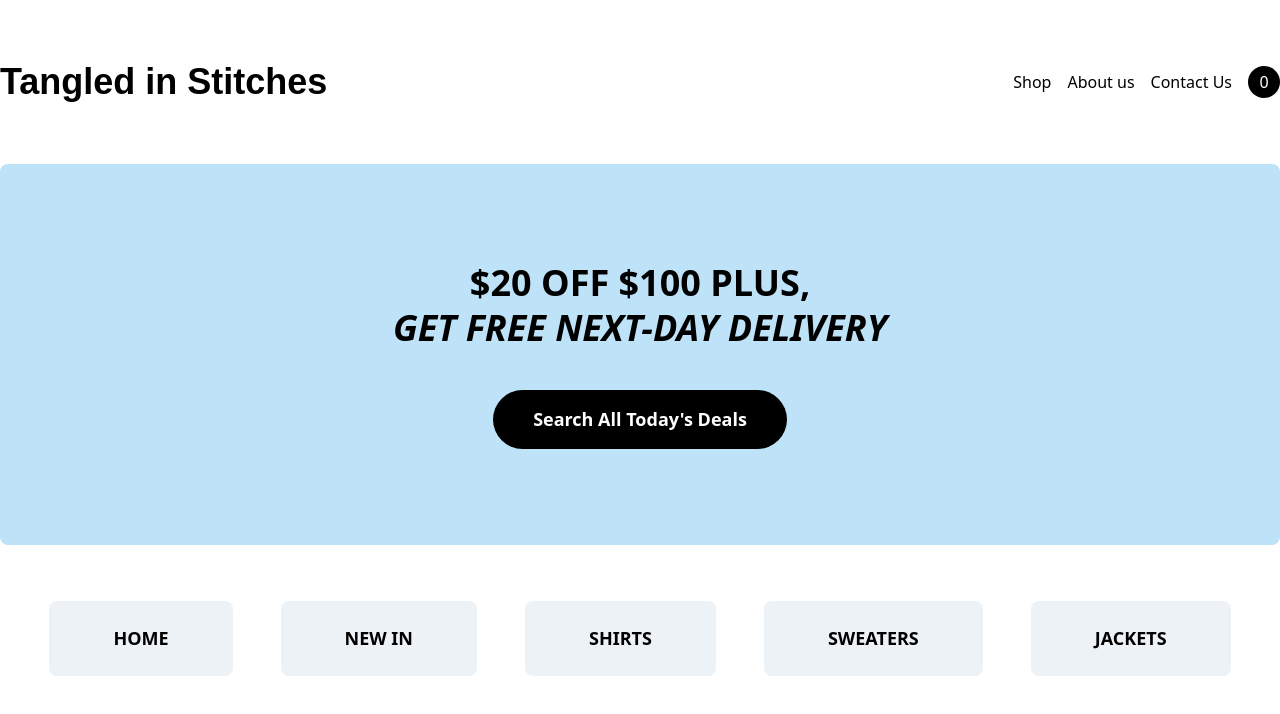
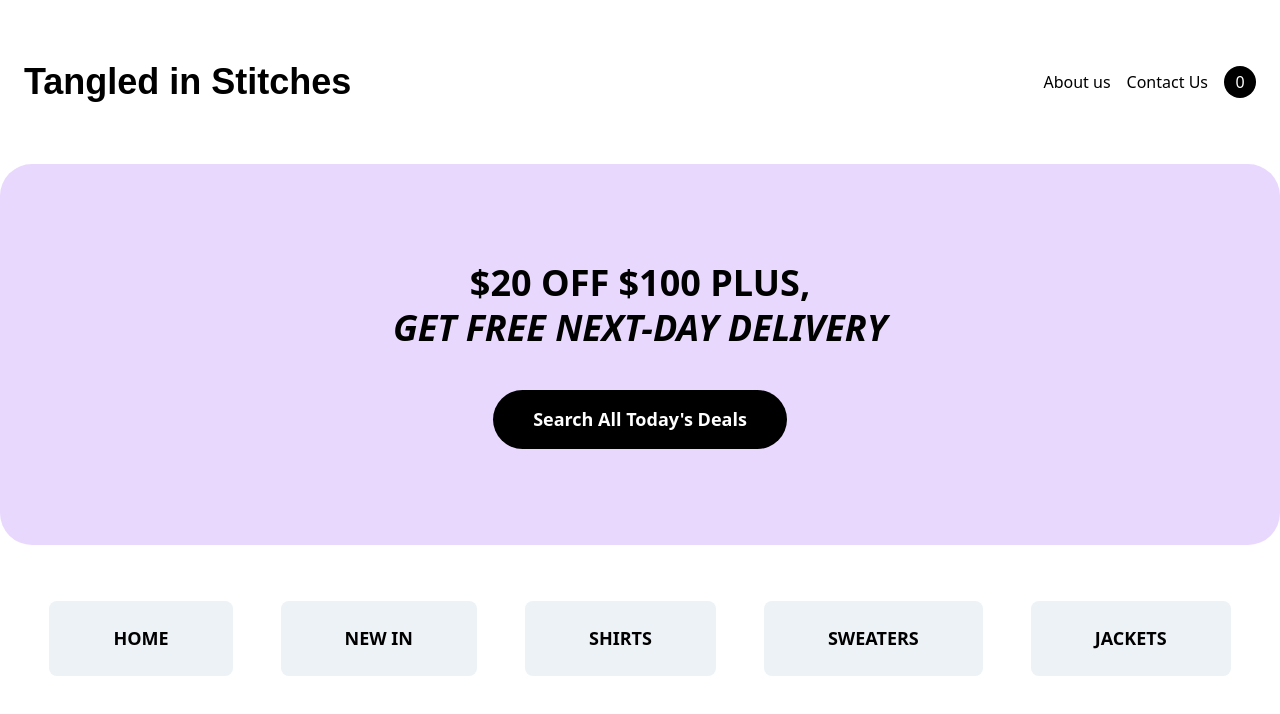
Before and after one commit to maxhuebler/tangled-in-stitches, a Next.js app: page / in a window 1280 px wide. Shown: the top 714 px of the page. Built offline with nearby package versions, Linux system fonts and the light colour scheme.

Commit message:
Add custom border-radius

```diff
--- a/components/Navigation.tsx
+++ b/components/Navigation.tsx
@@ -1,20 +1,10 @@
-import Head from 'next/head'
 import Link from 'next/link'
 
 export default ({ children }) => {
   return (
     <>
-      <Head>
-        <title>Tangled in Stitches</title>
-        <meta
-          key="viewport"
-          name="viewport"
-          content="width=device-width, initial-scale=1, shrink-to-fit=no"
-        />
-      </Head>
-
       <header>
-        <nav className="container items-center flex sm:justify-between mx-auto py-16">
+        <nav className="container items-center flex sm:justify-between mx-auto py-16 sm:px-6">
           <div className="text-white">
             <Link href="/">
               <a className="font-display font-semibold text-4xl text-black leading-none">
@@ -24,9 +14,6 @@ export default ({ children }) => {
           </div>
           <div className="flex justify-end items-center">
             <div className="text-md sm:ml-4 sm:ml-0">
-              <Link href="shop">
-                <a className="hidden sm:inline text-md hover:underline">Shop</a>
-              </Link>
               <Link href="about">
                 <a className="hidden sm:inline text-md ml-4 hover:underline">
                   About us
--- a/package.json
+++ b/package.json
@@ -10,6 +10,7 @@
     "next": "9.3.6",
     "react": "16.13.1",
     "react-dom": "16.13.1",
+    "shopify-buy": "^2.10.0",
     "tailwindcss": "^1.4.4"
   },
   "devDependencies": {
--- a/pages/index.tsx
+++ b/pages/index.tsx
@@ -1,8 +1,7 @@
 export default function Index() {
   return (
     <>
-      <div className="container items-center flex mx-auto bg-blue-200 py-24 rounded-lg">
-        <div className="mx-auto">
+      <div className="container flex flex-col mx-auto bg-purple-200 py-24 rounded-xl">
         <div className="text-center">
           <h1 className="text-lg md:text-4xl uppercase font-black leading-tight">
             $20 off $100 plus,
@@ -15,21 +14,20 @@ export default function Index() {
           </button>
         </div>
       </div>
-      </div>
-      <div className="container justify-center flex mx-auto py-4">
-        <button className="mt-10 bg-gray-200 mr-6 uppercase text-black text-lg font-bold py-6 px-16 rounded-lg hover:bg-blue-300 hover:text-white">
+      <div className="container justify-center flex flex-row mx-auto py-4">
+        <button className="mt-10 focused bg-gray-200 mr-6 uppercase text-black text-lg font-bold py-6 px-16 rounded-lg hover:bg-purple-300 hover:text-white">
           <a href="">home</a>
         </button>
-        <button className="mt-10 bg-gray-200 mx-6 uppercase text-black text-lg font-bold py-6 px-16 rounded-lg hover:bg-blue-300 hover:text-white">
+        <button className="mt-10 bg-gray-200 mx-6 uppercase text-black text-lg font-bold py-6 px-16 rounded-lg hover:bg-purple-300 hover:text-white">
           <a href="">new in</a>
         </button>
-        <button className="mt-10 bg-gray-200 mx-6 uppercase text-black text-lg font-bold py-6 px-16 rounded-lg hover:bg-blue-300 hover:text-white">
+        <button className="mt-10 bg-gray-200 mx-6 uppercase text-black text-lg font-bold py-6 px-16 rounded-lg hover:bg-purple-300 hover:text-white">
           <a href="">shirts</a>
         </button>
-        <button className="mt-10 bg-gray-200 mx-6 uppercase text-black text-lg font-bold py-6 px-16 rounded-lg hover:bg-blue-300 hover:text-white">
+        <button className="mt-10 bg-gray-200 mx-6 uppercase text-black text-lg font-bold py-6 px-16 rounded-lg hover:bg-purple-300 hover:text-white">
           <a href="">sweaters</a>
         </button>
-        <button className="mt-10 bg-gray-200 ml-6 uppercase text-black text-lg font-bold py-6 px-16 rounded-lg hover:bg-blue-300 hover:text-white">
+        <button className="mt-10 bg-gray-200 ml-6 uppercase text-black text-lg font-bold py-6 px-16 rounded-lg hover:bg-purple-300 hover:text-white">
           <a href="">jackets</a>
         </button>
       </div>
--- a/tailwind.config.js
+++ b/tailwind.config.js
@@ -3,5 +3,10 @@ module.exports = {
     fontFamily: {
       display: ['Pacifico', 'sans-serif'],
     },
+    extend: {
+      borderRadius: {
+        xl: '2.0rem',
+      },
+    },
   },
 }
```
Also changed, not shown: 1 other file (tests, documents, lock files or other folders). Lines whose indentation alone changed are shown as unchanged.
